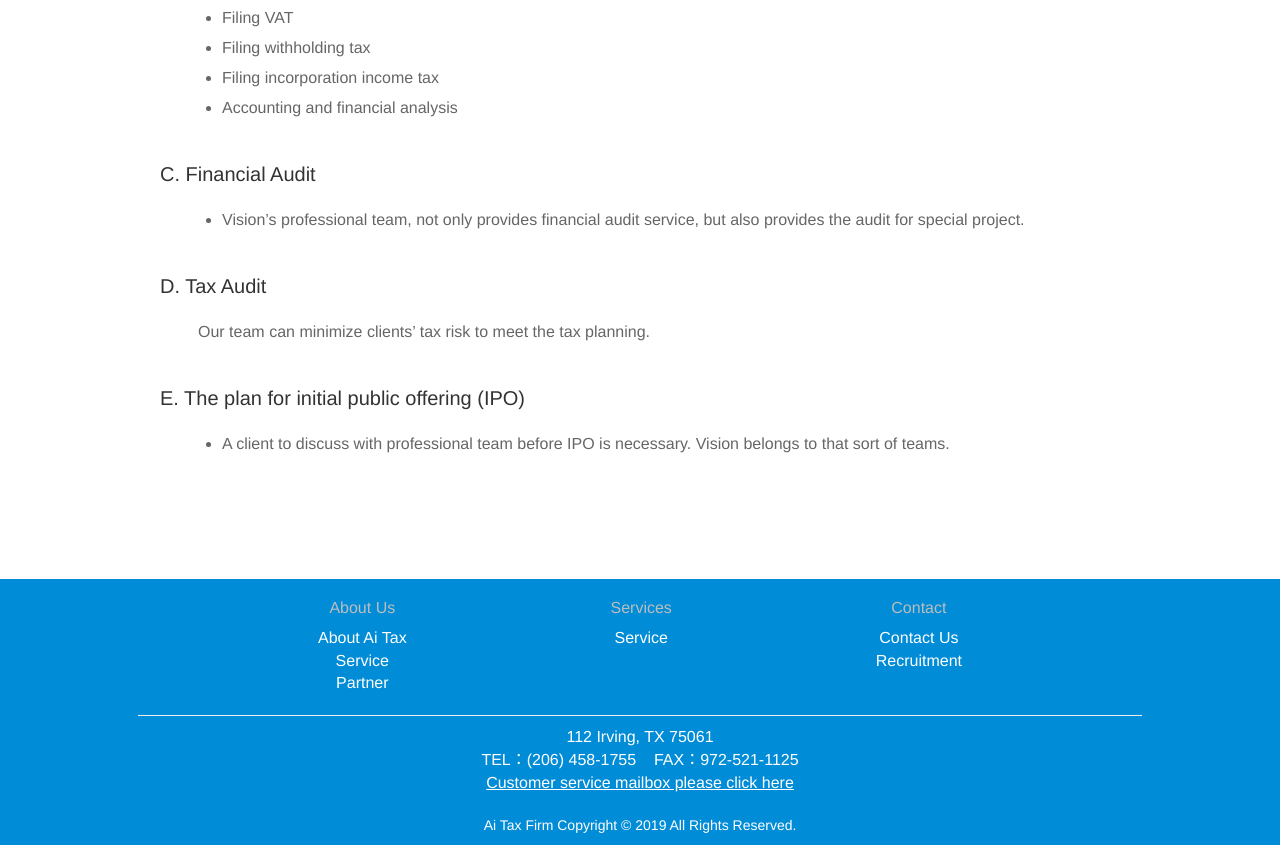
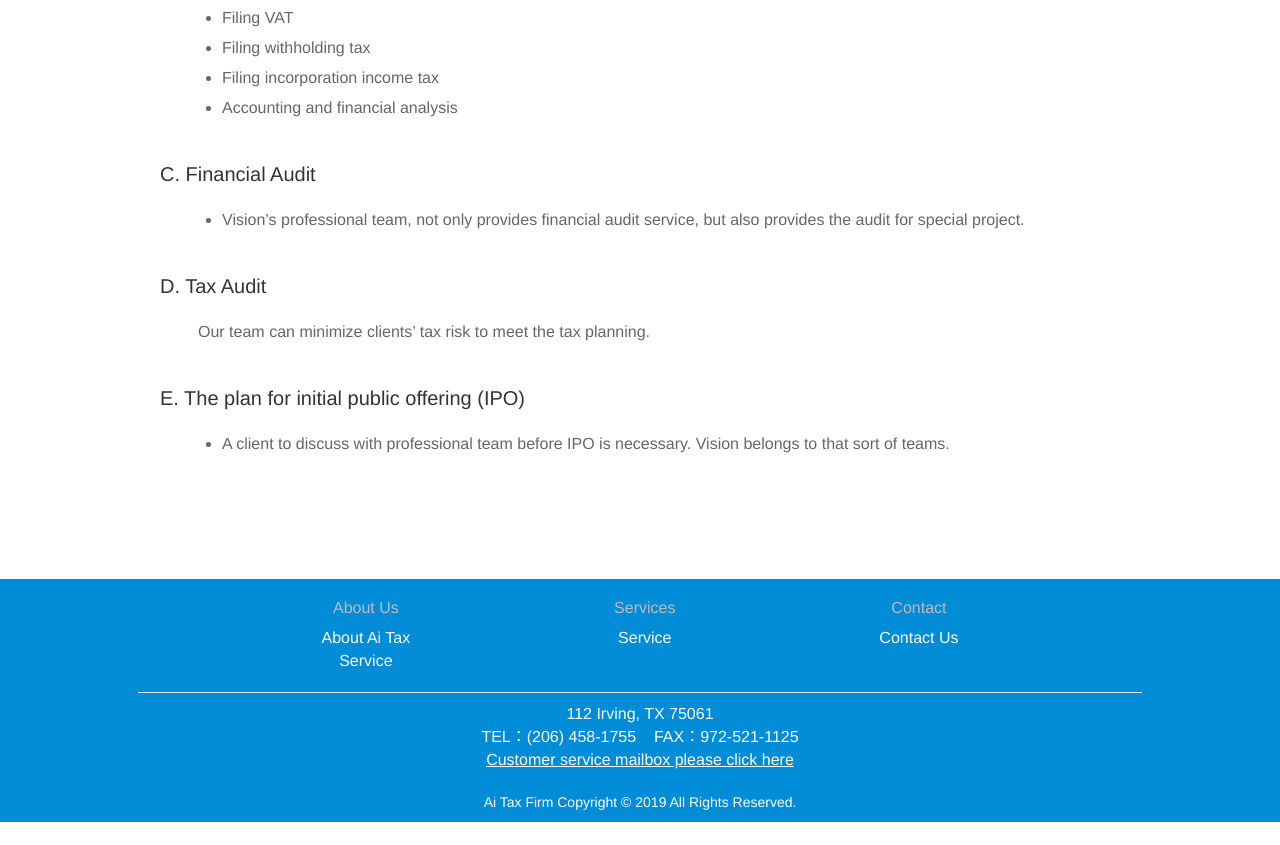
Before and after one commit to iwaramy/milestone2, a plain HTML site: page html/service.html in a window 1280 px wide. Shown: the part 1387-2232 px from the top of the page. After the commit the page ends 2209 px from the top, so only its background shows below. Drawn offline with Linux system fonts and the light colour scheme.

Commit message:
code added

```diff
--- a/html/service.html
+++ b/html/service.html
@@ -197,7 +197,6 @@
           <ul>
             <li><a href="about.html">About Ai Tax</a></li>
             <li><a href="about.html?5">Service </a></li>
-            <li><a href="about.html?6">Partner</a></li>
           </ul>
         </div>
         <div class="list list2">
@@ -209,7 +208,6 @@
           <h5>Contact</h5>
           <ul>
             <li><a href="contact.html">Contact Us</a></li>
-            <li><a href="job.html">Recruitment</a></li>
           </ul>
         </div>
         <hr>
```
